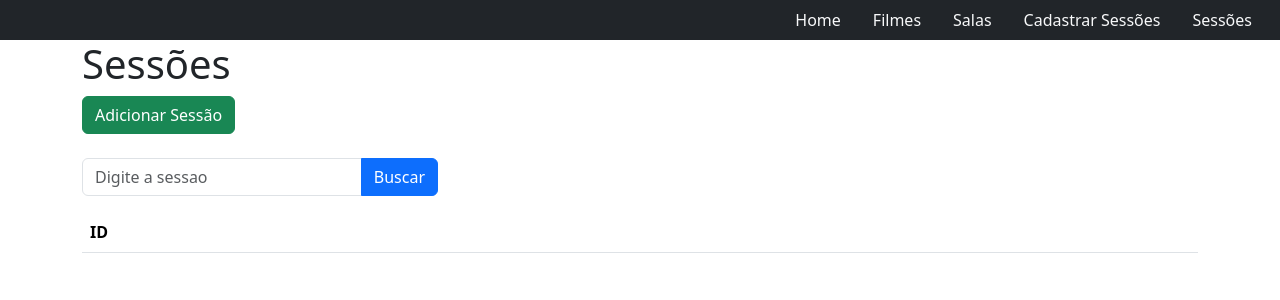
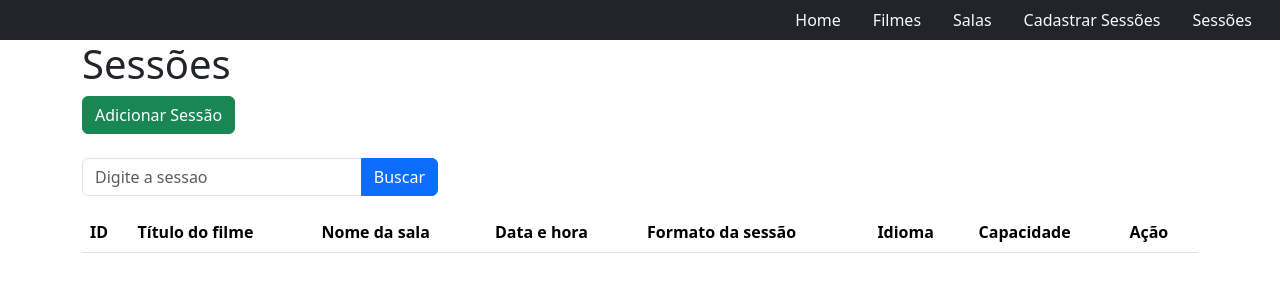
Before and after one commit to cpedrohenrique1/tecno-construcao-cinema-react, a React (Vite) app: page /cadastrar-sessoes in a window 1280 px wide. Shown: the top 300 px of the page. Built offline with nearby package versions, Linux system fonts and the light colour scheme.

Commit message:
fix: added headers to CadastrarSessoes

```diff
--- a/src/pages/CadastrarSessoes.tsx
+++ b/src/pages/CadastrarSessoes.tsx
@@ -221,7 +221,7 @@ export default function CadastrarSessoes() {
           </div>
         </div>
         <div className="col-12 table-responsive">
-          <TableSessoes data={arraySessoes} headers={["ID", ""]} />
+          <TableSessoes data={arraySessoes} headers={["ID", "Título do filme", "Nome da sala", "Data e hora", "Formato da sessão", "Idioma", "Capacidade", "Ação"]} />
         </div>
       </div>
     </>
```
